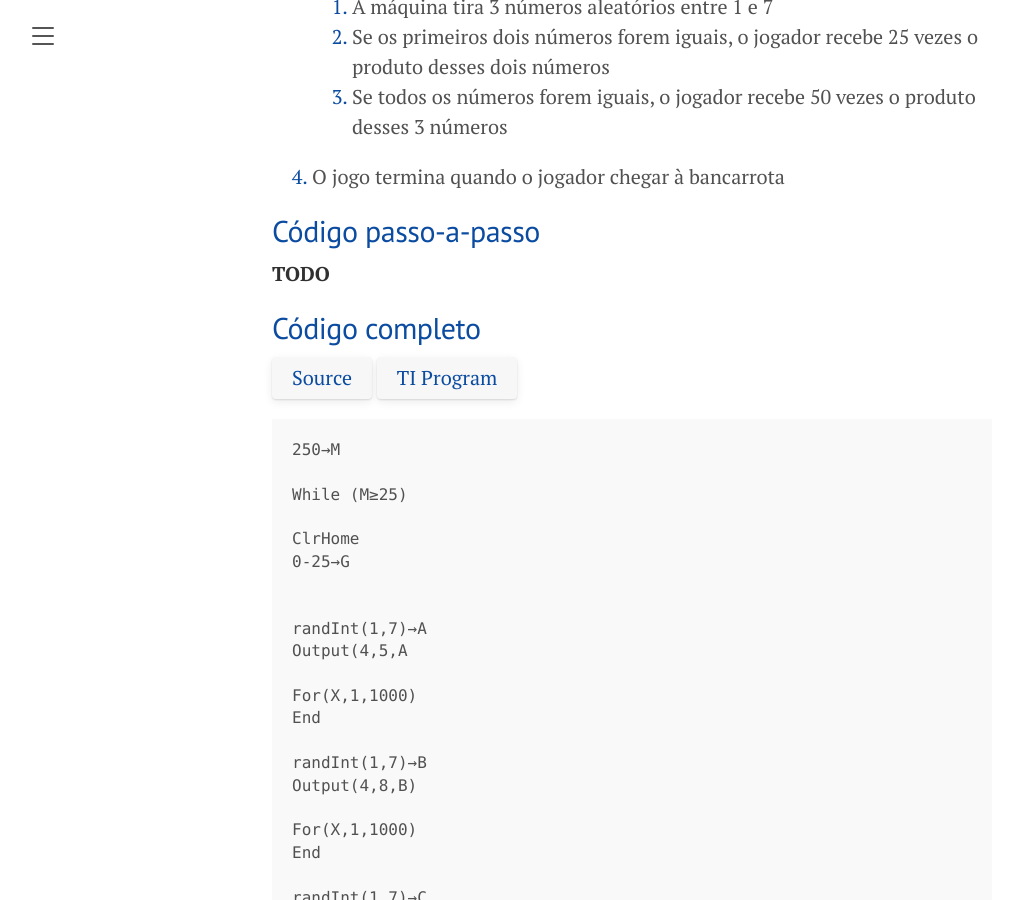
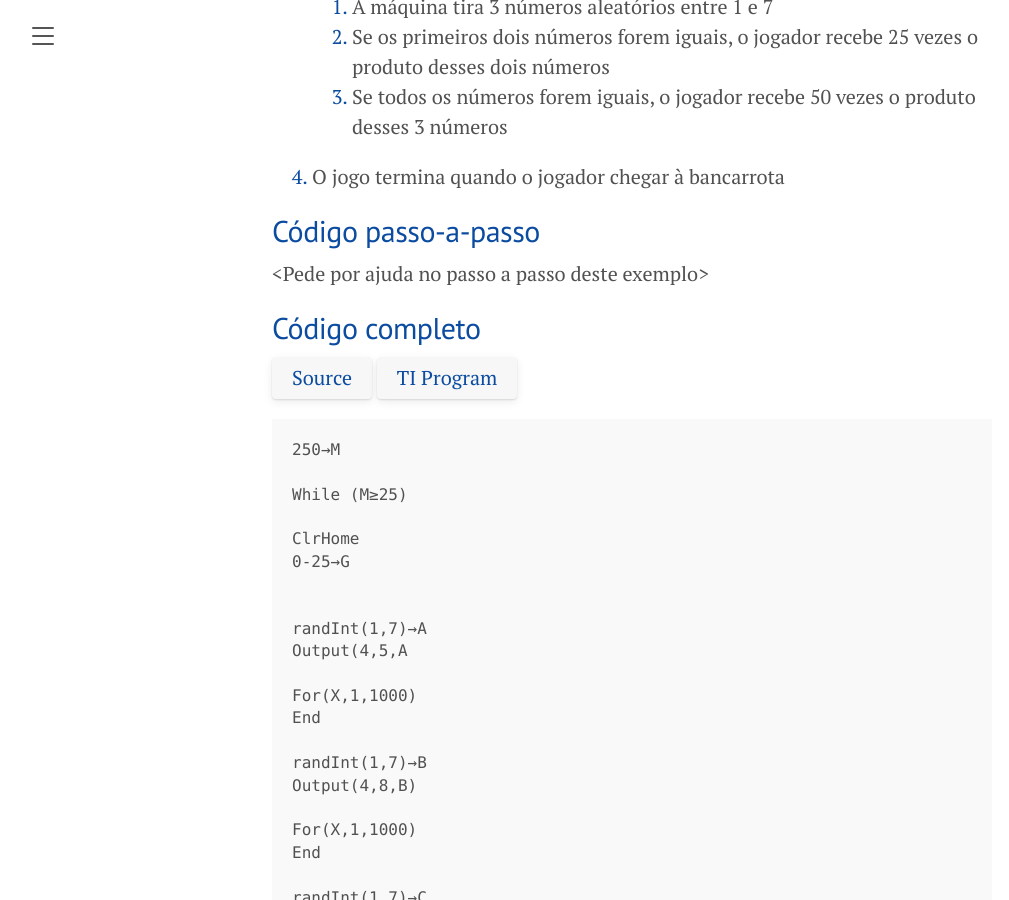
Before and after one commit to diogo-mustachio-barros/hack-your-calculator, a Jekyll site: the page built from pages/slots.md, in a window 1280 px wide and 900 px high, scrolled down 738 px. Shown: the whole window, without its empty margins (8-1017 px from the left). Built offline with Jekyll 4.4.1, drawn with Linux system fonts in a browser that asks for light colours.

Commit message:
martelada

```diff
--- a/pages/slots.md
+++ b/pages/slots.md
@@ -23,7 +23,8 @@ O jogo **Slots** simula uma máquina de slots do casino. O jogador começa com u
 4. O jogo termina quando o jogador chegar à bancarrota
 
 ## Código passo-a-passo
-**TODO**
+
+\<Pede por ajuda no passo a passo deste exemplo\>
 
 ## Código completo
 
```
Also changed, not shown: pages/defuse.md (+2 -1 lines).
